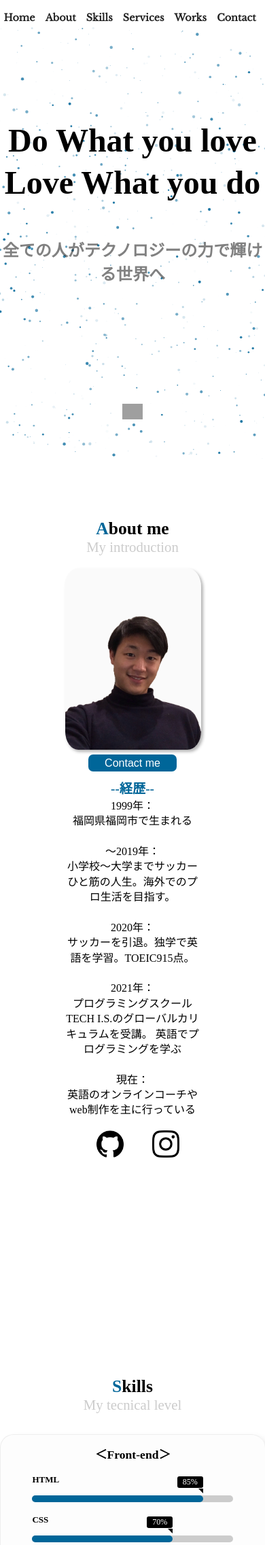
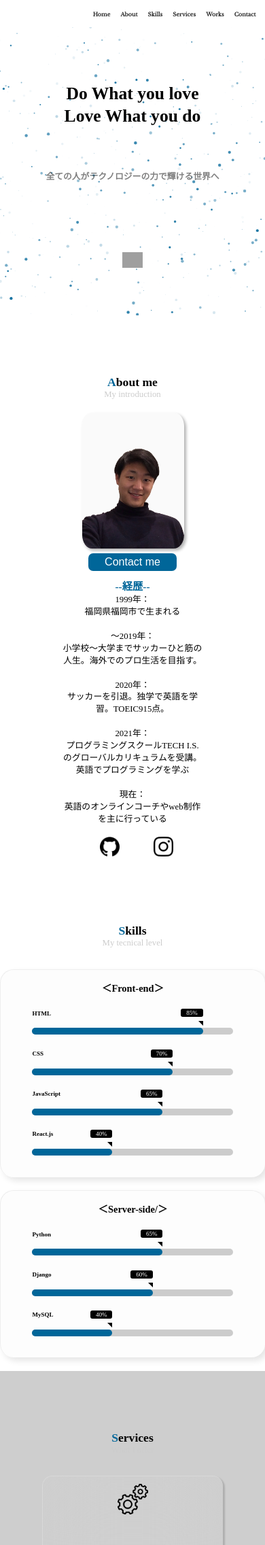
Before and after one commit to iorimiya1121/myPortfolio, a PHP site: page / in a window 390 px wide. Shown: the top 2273 px of the page at 68% size. Run offline with PHP 8.4, Linux system fonts and the light colour scheme; grey boxes are pictures that could not be loaded.

Commit message:
sp版レスポンシブデザイン作成

```diff
--- a/style.css
+++ b/style.css
@@ -87,6 +87,7 @@ p.subtext
   h2
   {
     font-size: 1.5em;
+
   }
   h3
   {
@@ -97,11 +98,21 @@ p.subtext
 @media only screen and (max-width:599px) {
   h1
   {
-    font-size: 3em;
+    font-size: 1.6em;
+
   }
   h2
   {
-    font-size: 1.5em;
+    font-size: .8em;
+
+  }
+  h3
+  {
+   font-size: 1.1em;
+  }
+  p.subtext
+  {
+    font-size: .8em;
   }
 
   }
@@ -185,7 +196,22 @@ a.list:hover
 }
 /* sp */
 @media only screen and (max-width:599px){
-
+  .listcontain
+  {
+    height: 30px;
+    text-align: center;
+    margin: 0 auto;
+  }
+  a.list
+  {
+    line-height: 30px;
+    font-size: .5em;
+  }
+  a.list:hover
+  {
+    color: #006699;
+    font-size: .6em;
+  }
 }
 
 
@@ -251,9 +277,14 @@ a.icon_scroll:hover
 }
 
 @media only screen and (max-width:599px){
+  #hoge
+  {
+    height: 55vh;
+  }
   .icon_scroll
   {
     width: 30px;
+   top: 80%;
   }
 }
 
@@ -475,7 +506,96 @@ span.profile
 }
 /* sp */
 @media only screen and (max-width:599px){
+  #about
+  {
+    height: 120%;
+    text-align: center;
+    margin: 0 auto;
+  }
+  .aboutmecontents
+  {
+    width: 53%;
+    display: flex;
+    grid-template-rows: 300px;
+    grid-template-columns: 300px;
+    margin: 0 auto;
+    padding-top: 5%;
+    align-content: center;
+    align-items: center;
+    justify-items: center;
+    flex-direction: column;
+    justify-content: center;
+  }
+  .about_btn_wrap
+  {
+    text-align: center;
+  }
+    /* 写真 */
+    .aboutpic
+    {
+      width: 150px;
 
+    }
+    /* アバウトのテキスト */
+
+    .aboutmetext
+      {
+        text-align: center;
+        font-size: .8em;
+        line-height: 1.4;
+        padding: 0;
+        padding-top: 3%;
+      }
+
+    .about_btn_wrap
+    {
+    margin-top: 3%;
+    text-align: center;
+    margin: 0 auto;
+
+
+    }
+    .about_btn
+    {
+      font-size: 1em;
+      padding: 3%;
+      background-color: #006699;
+      color: #fff;
+      border: none;
+      border-radius: 7px;
+      transform: translateZ(.2em);
+      cursor: pointer;
+    }
+    .about_icon
+    {
+    display: flex;
+    justify-content: space-evenly;
+    align-items: center;
+    margin-top: 5%;
+    margin-right: 0;
+
+    }
+    .icon
+{
+  width: 29px;
+  padding: 20%;
+  cursor: pointer;
+}
+    .fadein2 {
+      opacity : 0;
+      transform : translate(0px, 100px);
+      transition : all 2000ms;
+      }
+
+  /* 画面内に入った状態 */
+  .fadein.scrollin {
+    opacity : 1;
+    transform : translate(0, 0);
+    }
+    .fadein2.scrollin {
+      opacity : 1;
+      transform : translate(0, 0);
+      }
 }
 
 
@@ -704,7 +824,37 @@ span.profile
 
 /* sp */
 @media only screen and (max-width:599px){
+  #skills
+{
+  width: 100vw;
+  height: 140%;
+  padding-top: 80px;
+  margin: 0 auto;
+}
+  .skillbar
+  {
+    display: flex;
+    flex-wrap: wrap;
+  }
+  .skillstatus
+  {
+    font-size: .9em;
+  }
+  .skillbar-both .bar .skill-info span
+{
+  font-size: 9px;
+  font-weight: 600;
 
+}
+.skillbar-both
+{
+  width: 350px;
+  margin-bottom: 5%;
+}
+.skillbar-both .progressline span::after
+{
+  font-size: 9px;
+}
 }
 
 
@@ -830,7 +980,33 @@ span.profile
 
 /* sp */
 @media only screen and (max-width:599px){
+  #services
+{
+  width: 100vw;
+  height: 200%;
+  padding-top: 80px;
+}
 
+.card .cardicon
+{
+  position: absolute;
+  width: 45px;
+  top: 3%;
+
+}
+.card-container .card
+{
+    width: 250px;
+    height: 370px;
+}
+.card-container .card .cardcontent h5
+{
+  font-size: 1.1em;
+}
+.card-container .card .cardcontent p
+{
+  font-size: .9em;
+}
 }
 
 
@@ -942,7 +1118,26 @@ button.livedemo_btn
 
 /* sp */
 @media only screen and (max-width:599px){
+  #works
+{
+  height: 70vh;
 
+}
+  .swiper-slide
+{
+  width: 150px;
+  height: 250px;
+}
+p.card_content
+{
+  font-size: .5em;
+  padding-bottom: 5%;
+}
+
+button.livedemo_btn
+{
+  font-size: .7em;
+}
 }
 
 
@@ -1177,6 +1372,29 @@ p.contact-subtext
 
 /* sp */
 @media only screen and (max-width:599px){
+  #contact
+{
+  height: 100vh;
+
+}
+  .contactarea
+{
+  display: flex;
+    justify-content: space-around;
+    width: 90%;
+    margin: 0 auto;
+    margin-top: 5%;
+    flex-direction: column;
+    flex-wrap: wrap;
+    align-items: center;
+}
+.column_left {
+  margin-top: 3%;
+  margin-right: 0%;
+}
+
+
+
 
 }
 
```
